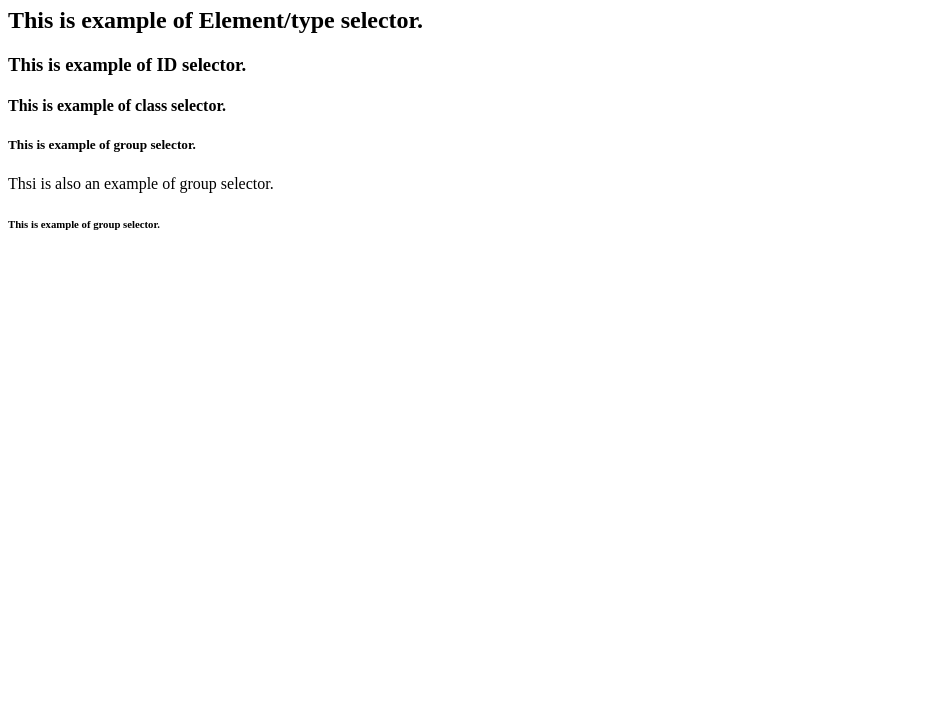
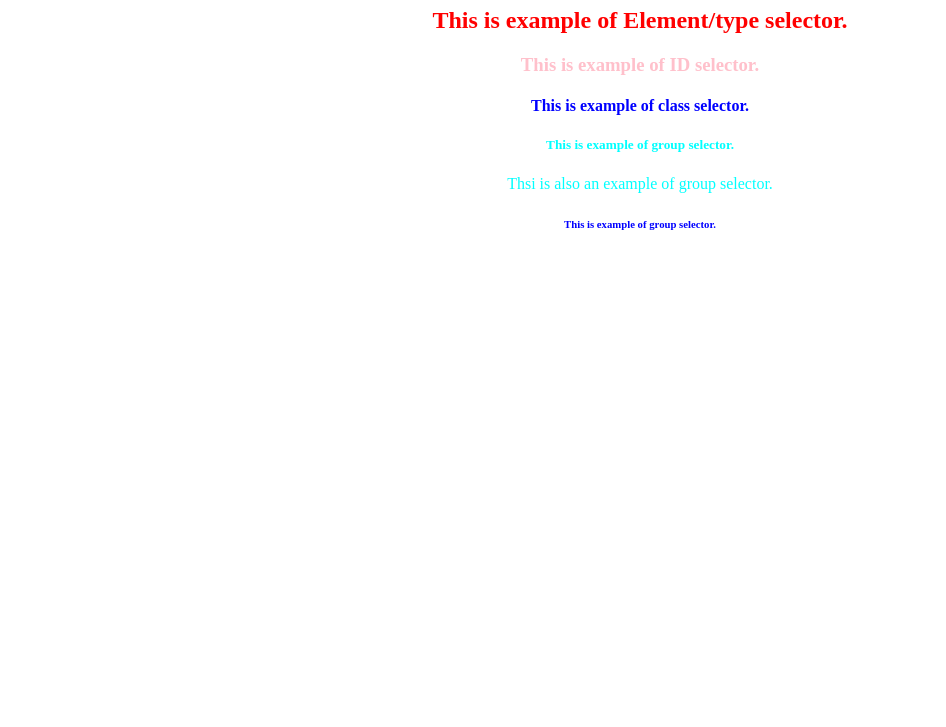
Before and after one commit to heeba-h/css-task3, a plain HTML site: page index.html in a window 1280 px wide. Shown: the part 73-800 px from the top of the page, without its empty margins (0-946 px from the left). Drawn offline with Linux system fonts and the light colour scheme.

Commit message:
index.html

```diff
--- a/index.html
+++ b/index.html
@@ -4,6 +4,25 @@
     <title>
       Types of selectors
     </title>
+  <style>
+    *{
+  text-align:center;
+  color:blue;
+}
+h2{
+  color:red;
+}
+#idsel{
+  color: pink;
+}
+.calsel{
+  font-family:bold;
+}
+h5,p{
+  color:aqua;
+}
+
+  </style>
   </head>
   <body>
     <h1>This is example of Universal selector.</h1>
```
